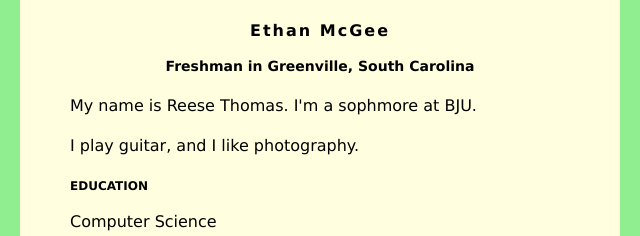
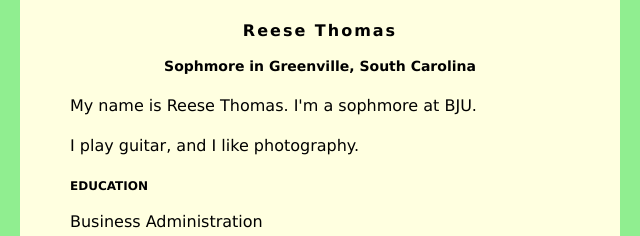
Before and after one commit to rthom752/rthom752.github.io, a plain HTML site: page index.html in a window 1280 px wide. Shown: the top 236 px of the page, 320-960 px from the left. Drawn offline with Linux system fonts and the light colour scheme.

Commit message:
Update index.html

```diff
--- a/index.html
+++ b/index.html
@@ -30,8 +30,8 @@ h3 {
 </head>
 <body>
  <div id="content">
- <h1>Ethan McGee</h1>
- <h2>Freshman in Greenville, South Carolina</h2>
+ <h1>Reese Thomas</h1>
+ <h2>Sophmore in Greenville, South Carolina</h2>
 
  <p>My name is Reese Thomas. I'm a sophmore at BJU.</p>
  <p>
@@ -42,7 +42,7 @@ h3 {
  </p>
 
  <h3>EDUCATION</h3>
- Computer Science<br />
+ Business Administration<br />
  Bob Jones University
  </div>
 
```
